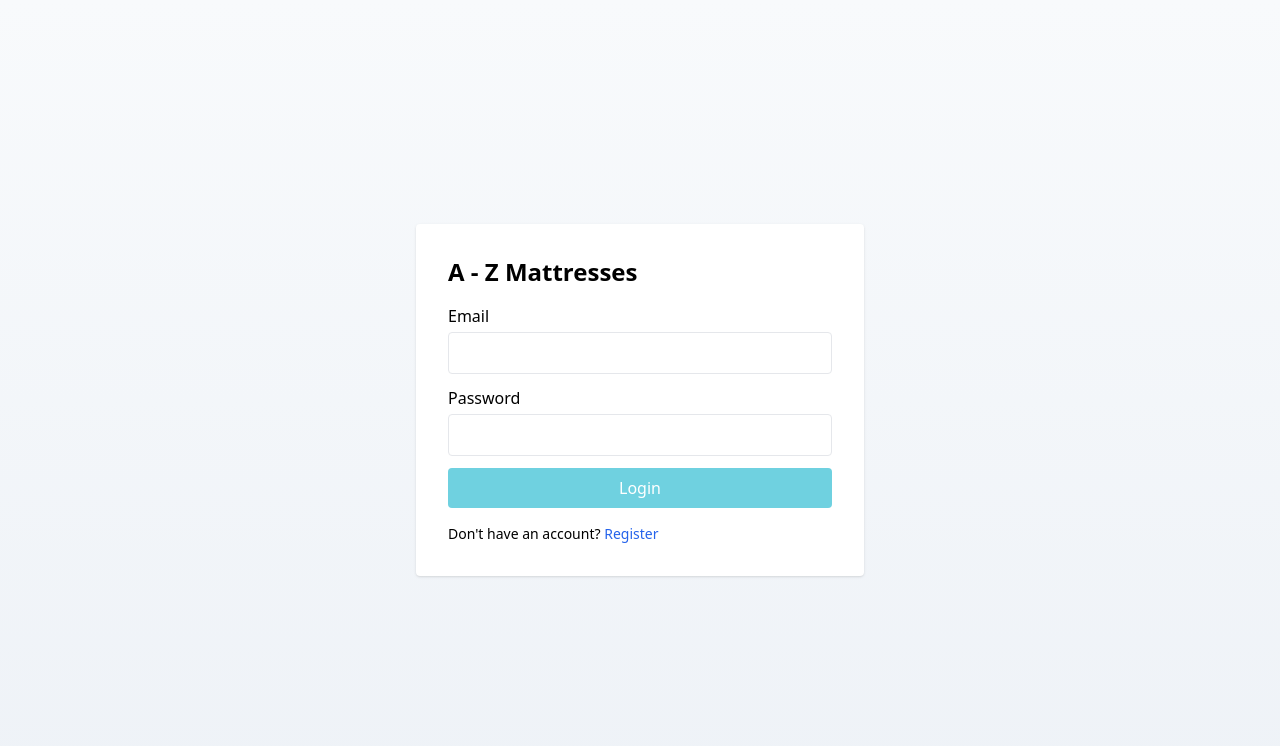
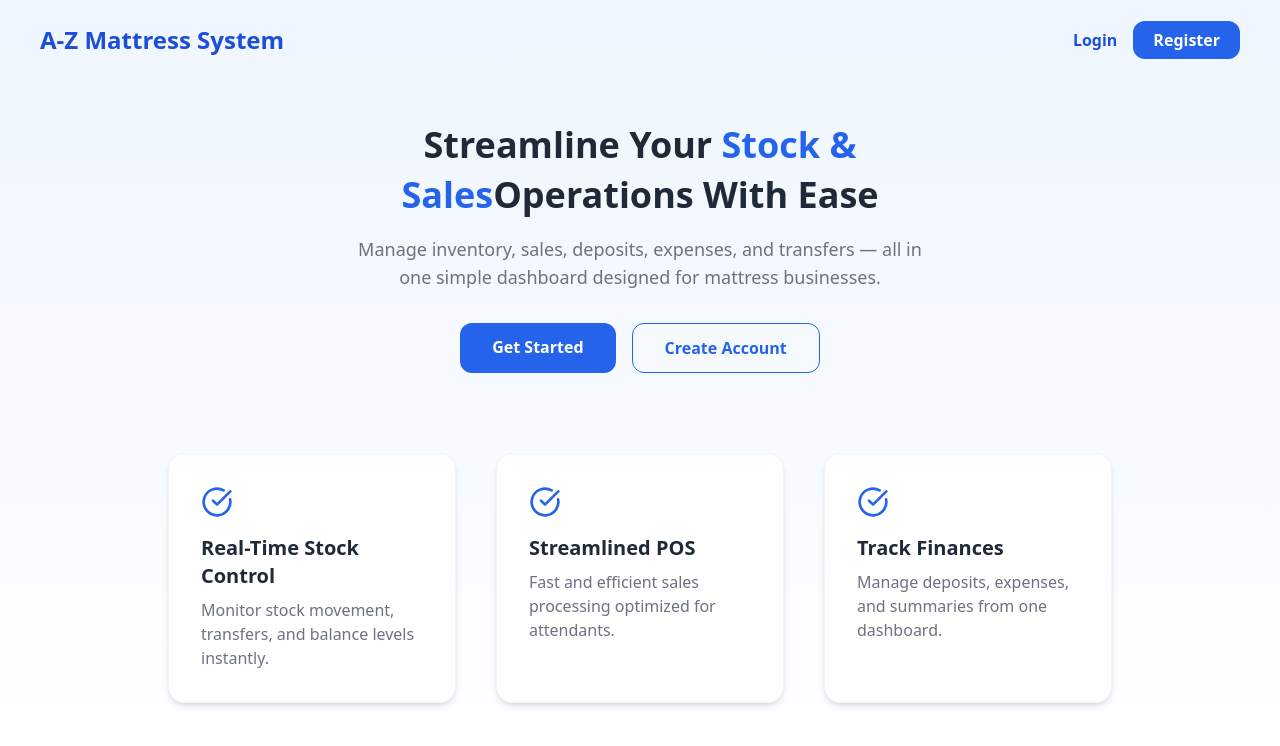
Before and after one commit to JACKMUNGAI001/A-Z-MATTRESSES-STOCK-SALES-MANAGEMENT-SYSTEM, a React (Vite) app in the folder frontend/: page / in a window 1280 px wide. Shown: the top 746 px of the page. Built offline with nearby package versions, Linux system fonts and the light colour scheme; no server answers.

Commit message:
add landing page

```diff
--- a/frontend/package.json
+++ b/frontend/package.json
@@ -10,6 +10,7 @@
   },
   "dependencies": {
     "axios": "^1.5.0",
+    "lucide-react": "^0.554.0",
     "react": "^18.2.0",
     "react-dom": "^18.2.0",
     "react-router-dom": "^6.14.0"
--- a/frontend/src/main.jsx
+++ b/frontend/src/main.jsx
@@ -5,6 +5,7 @@ import './index.css'
 import { AuthProvider } from './context/AuthContext'
 import Login from './pages/Login'
 import Register from './pages/Register'
+import Landing from './pages/Landing'
 import AdminDashboard from './pages/AdminDashboard'
 import AttendantDashboard from './pages/AttendantDashboard'
 import POS from './pages/POS'
@@ -19,18 +20,21 @@ ReactDOM.createRoot(document.getElementById('root')).render(
     <AuthProvider>
       <BrowserRouter>
         <Routes>
-        <Route path="/" element={<Login/>} />
+
+          {/* Public pages */}
+          <Route path="/" element={<Landing/>} />
           <Route path="/login" element={<Login/>} />
           <Route path="/register" element={<Register/>} />
 
+          {/* Protected */}
           <Route path="/admin" element={<ProtectedRoute role="admin"><AdminDashboard/></ProtectedRoute>} />
           <Route path="/attendant" element={<ProtectedRoute role="attendant"><AttendantDashboard/></ProtectedRoute>} />
-
           <Route path="/pos" element={<ProtectedRoute role="attendant"><POS/></ProtectedRoute>} />
           <Route path="/deposits" element={<ProtectedRoute role="attendant"><Deposits/></ProtectedRoute>} />
           <Route path="/transfers" element={<ProtectedRoute role="admin"><Transfers/></ProtectedRoute>} />
           <Route path="/admin/expenses" element={<ProtectedRoute role="admin"><Expenses/></ProtectedRoute>} />
           <Route path="/profile" element={<ProtectedRoute><Profile/></ProtectedRoute>} />
+
         </Routes>
       </BrowserRouter>
     </AuthProvider>
--- /dev/null
+++ b/frontend/src/pages/Landing.jsx
@@ -0,0 +1,84 @@
+import { Link } from "react-router-dom";
+import { CheckCircle } from "lucide-react";
+
+export default function Landing() {
+  return (
+    <div className="min-h-screen bg-gradient-to-b from-blue-50 to-white">
+
+      {/* NAVBAR */}
+      <nav className="flex items-center justify-between px-10 py-6">
+        <h1 className="text-2xl font-bold text-blue-700">A-Z Mattress System</h1>
+        <div className="space-x-4">
+          <Link to="/login" className="text-blue-700 font-semibold hover:underline">
+            Login
+          </Link>
+          <Link
+            to="/register"
+            className="px-5 py-2 bg-blue-600 text-white rounded-xl font-semibold hover:bg-blue-700"
+          >
+            Register
+          </Link>
+        </div>
+      </nav>
+
+      {/* HERO SECTION */}
+      <section className="flex flex-col items-center text-center px-6 mt-10">
+        <h1 className="text-4xl font-extrabold text-gray-800 leading-snug max-w-2xl">
+          Streamline Your <span className="text-blue-600">Stock & Sales</span>
+          Operations With Ease
+        </h1>
+
+        <p className="text-gray-500 mt-4 max-w-xl text-lg">
+          Manage inventory, sales, deposits, expenses, and transfers — all in one
+          simple dashboard designed for mattress businesses.
+        </p>
+
+        <div className="flex gap-4 mt-8">
+          <Link
+            to="/login"
+            className="px-8 py-3 bg-blue-600 text-white rounded-xl font-semibold hover:bg-blue-700"
+          >
+            Get Started
+          </Link>
+
+          <Link
+            to="/register"
+            className="px-8 py-3 border border-blue-600 text-blue-600 rounded-xl font-semibold hover:bg-blue-50"
+          >
+            Create Account
+          </Link>
+        </div>
+      </section>
+
+      {/* FEATURES */}
+      <section className="mt-20 px-10 grid grid-cols-1 md:grid-cols-3 gap-10 max-w-5xl mx-auto">
+
+        <FeatureCard
+          title="Real-Time Stock Control"
+          desc="Monitor stock movement, transfers, and balance levels instantly."
+        />
+
+        <FeatureCard
+          title="Streamlined POS"
+          desc="Fast and efficient sales processing optimized for attendants."
+        />
+
+        <FeatureCard
+          title="Track Finances"
+          desc="Manage deposits, expenses, and summaries from one dashboard."
+        />
+
+      </section>
+    </div>
+  );
+}
+
+function FeatureCard({ title, desc }) {
+  return (
+    <div className="bg-white shadow-md p-8 rounded-2xl border border-gray-100">
+      <CheckCircle className="text-blue-600 mb-4" size={32} />
+      <h3 className="text-xl font-semibold text-gray-800 mb-2">{title}</h3>
+      <p className="text-gray-500">{desc}</p>
+    </div>
+  );
+}
```
Also changed, not shown: 1 other file (tests, documents, lock files or other folders). Lines whose indentation alone changed are shown as unchanged.
